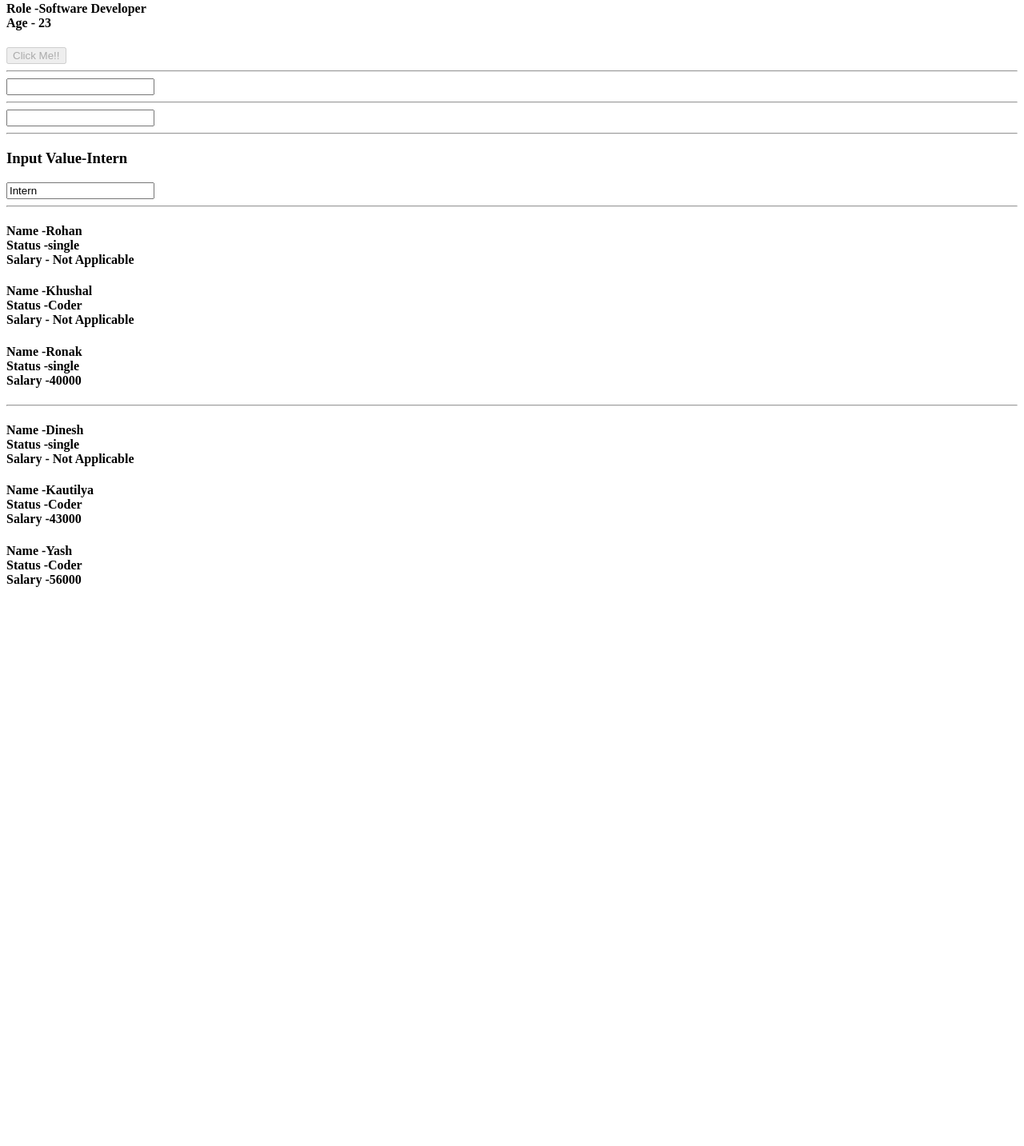
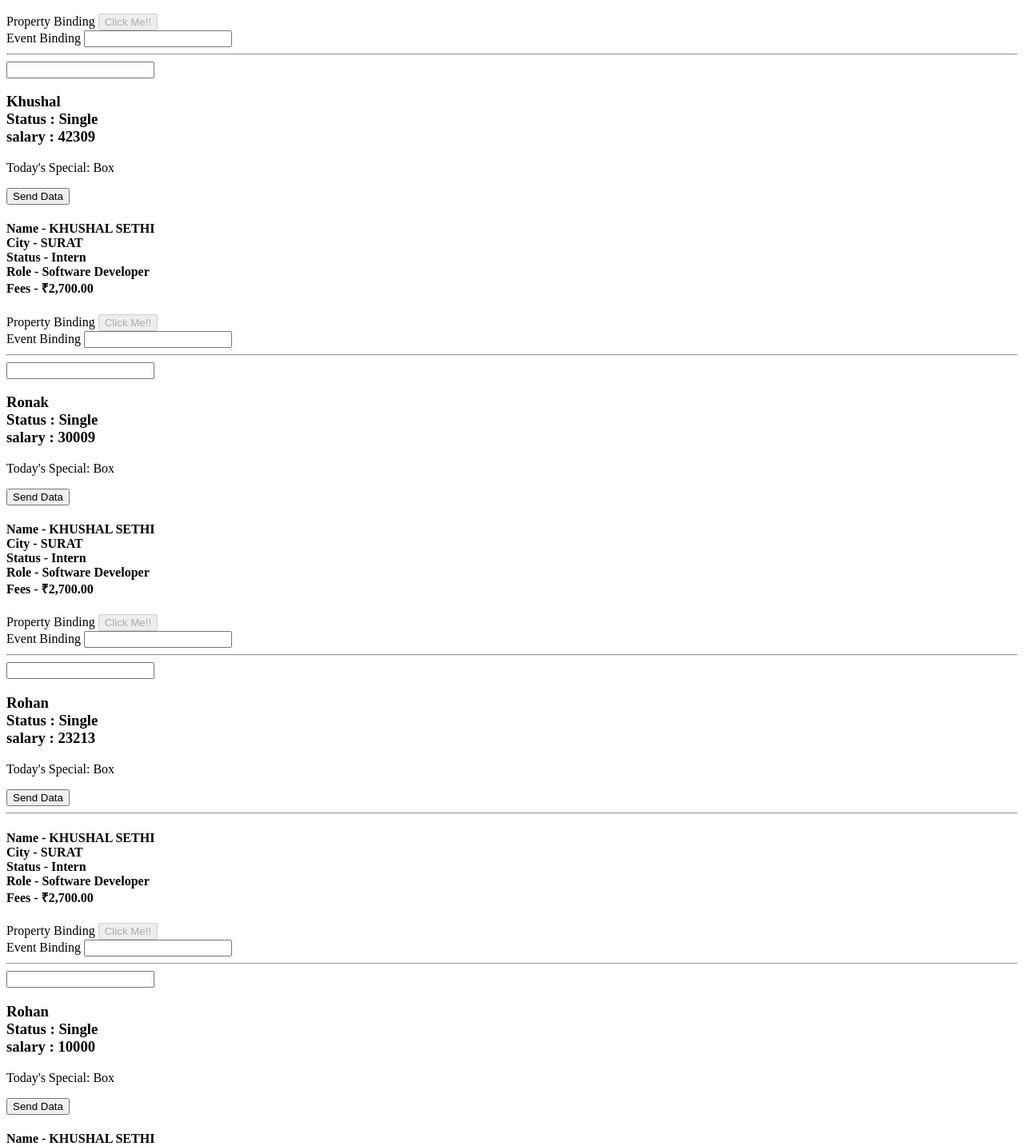
Before and after one commit to khushal-innovatemr/Angular-Learning, an Angular app: page / in a window 1280 px wide. Shown: the part 120-1553 px from the top of the page at 80% size. Before the commit the page ends 875 px from the top, so only its background shows below. Built offline with nearby package versions, Linux system fonts and the light colour scheme.

Commit message:
output and Pipes

```diff
--- a/src/app/app.component.html
+++ b/src/app/app.component.html
@@ -1 +1,11 @@
-<app-user-profile></app-user-profile>
+<app-user-profile names = "Khushal" isSingle = "true" salary = "42309"></app-user-profile>
+<app-user-profile names = "Ronak" isSingle = "true" salary = "30009"></app-user-profile>
+<app-user-profile names = "Rohan" isSingle = "true" salary = "23213    "></app-user-profile>
+<hr>
+<app-user-profile
+    *ngFor = "let u of users"
+    [names] = "u.name"
+    [isSingle] = "u.isSingle"
+    (myEvent) = "recievedData($event)"
+    [salary]= "u.salary">
+</app-user-profile>
--- a/src/app/app.component.ts
+++ b/src/app/app.component.ts
@@ -1,14 +1,27 @@
+import { CommonModule } from '@angular/common';
 import { Component } from '@angular/core';
 import { RouterOutlet } from '@angular/router';
+import { User } from '../models/user';
 import { UserProfileComponent } from './components/user-profile/user-profile.component';
 
 @Component({
   selector: 'app-root',
   standalone: true,
-  imports: [RouterOutlet,UserProfileComponent],
+  imports: [RouterOutlet,UserProfileComponent,CommonModule],
   templateUrl: './app.component.html',
   styleUrl: './app.component.css'
 })
 export class AppComponent {
+  users = [
+    {name:"Rohan",isSingle:true,salary:10000},
+    {name:"Khushal",isSingle:false,salary:20000},
+    {name:"Ronak",isSingle:true,salary:40000},
+  ]
   title = 'one';
+  recievedData(e:User){
+    console.log(e);
+
+    const index = this.users.findIndex(user =>user.name == e.name)
+    this.users[index].salary = e.newSalary
+  }
 }
--- a/src/app/components/user-profile/user-profile.component.html
+++ b/src/app/components/user-profile/user-profile.component.html
@@ -1,70 +1,86 @@
-
-<h2>Welcome to Innovate MR! </h2>
 <h4>
-    Name -{{name}}<br>
-    City -{{city.toUpperCase()}}<br>
-    Status -{{status}}<br>
-    Role -{{company}}<br>
-    Age - {{age}}<br>
+    Name - {{name |uppercase}}<br>
+    City - {{city.toUpperCase()}}<br>
+    Status - {{status}}<br>
+    Role - {{company}}<br>
+    Fees - {{fees|currency:"INR"}}<br>
 </h4>
 
-<!-- //Property Binding -->
 
-<!-- Typescript code can be Written as [] after this-->
+Property Binding
+<button [disabled]="isBtnDisabled">Click Me!!</button><br>
 
-<button [disabled] = "isBtnDisabled">Click Me!!</button><br>
+ Event Binding
+<input type="text" (input)="onChange()"><br>
 <hr>
+<input type="text" (input)="onChain($event)"><br>
 
-<!-- Event Binding-->
+<!-- 2 Way Binding -->
+<!-- <h3>Out Value - {{inputVal}}</h3> -->
+<!-- <input type="text" [value]="inputVal" (input)="onChain($event)"><hr> -->
 
-<input type = "text" (input) = "onChange()"><br>
-<hr>
-<input type = "text" (input) = "onChain($event)"><br>
-<hr>
+<!-- shorter code using ngModel -->
+<!-- <h3>Input Value - {{inputVal}}</h3> -->
+<!-- <input type="text" [(ngModel)]="inputVal"> -->
 
-<!--2 Way Binding-->
-
-<!-- <h3>Out Value-{{inputVal}}</h3> -->
-<!-- <input type = "text" [value] = "inputVal" (input) = "onChain($event)"><hr> -->
-
-<!-- shorter code-->
-<h3>Input Value-{{inputVal}}</h3>
-<input type = "text" [(ngModel)] = "inputVal"><hr>
-
-<!-- //control flow statements(if-for) -->
-<div>
-    @for(intern of users;track intern.name){
-        @if(intern.salary >20000){
-
+<!-- control flow statements(if-for) -->
+<!-- <div>
+    @for(intern of users; track intern.name) {
+        @if(intern.salary > 20000) {
             <h4>
-                Name -{{intern.name}}<br>
-                Status -{{intern.isSingle? "single" : "Coder"}}<br>
-                Salary -{{intern.salary}}
+                Name - {{intern.name}}<br>
+                Status - {{intern.isSingle ? "single" : "Coder"}}<br>
+                Salary - {{intern.salary}}
             </h4>
-        }
-        @else{
+        } @else {
             <h4>
-                Name -{{intern.name}}<br>
-                Status -{{intern.isSingle? "single" : "Coder"}}<br>
+                Name - {{intern.name}}<br>
+                Status - {{intern.isSingle ? "single" : "Coder"}}<br>
                 Salary - Not Applicable
             </h4>
         }
     }
-</div>
-<hr>
+</div> -->
 
-<!-- Structure Directives -->
-<div *ngFor = "let intern of interns">
-        <h4 *ngIf = "intern.salary >42000; else elseBlock">
-                Name -{{intern.name}}<br>
-                Status -{{intern.isSingle? "single" : "Coder"}}<br>
-                Salary -{{intern.salary}}
+<!-- Structure Directives
+<div *ngFor="let intern of interns">
+    <h4 *ngIf="intern.salary > 42000; else elseBlock">
+        Name - {{intern.name}}<br>
+        Status - {{intern.isSingle ? "single" : "Coder"}}<br>
+        Salary - {{intern.salary}}
     </h4>
     <ng-template #elseBlock>
         <h4>
-                Name -{{intern.name}}<br>
-                Status -{{intern.isSingle? "single" : "Coder"}}<br>
+            Name - {{intern.name}}<br>
+            Status - {{intern.isSingle ? "single" : "Coder"}}<br>
             Salary - Not Applicable
         </h4>
     </ng-template>
+</div> -->
+
+<div *ngFor="let intern of users">
+    @switch(intern.salary) {
+        @case(30000) {
+            <div>
+                {{intern.isSingle}}<hr>
             </div>
+        }
+        @case(43000) {
+            <div>
+                <h3>
+                    {{intern.name}}
+                </h3>
+            </div>
+        }
+    }
+</div>
+
+<h3>
+    {{nam_e}}<br>
+    Status {{isSingle ? ": Single" : "Coder"}}<br>
+    salary : {{salary}}<br>
+</h3>
+<p>
+    Today's Special: {{item}}<br>
+</p>
+<button (click)="sendData()">Send Data</button>
--- a/src/app/components/user-profile/user-profile.component.ts
+++ b/src/app/components/user-profile/user-profile.component.ts
@@ -1,11 +1,16 @@
 import { CommonModule } from '@angular/common';
-import { Component } from '@angular/core';
+import { booleanAttribute, Component, Input, numberAttribute, Output, EventEmitter } from '@angular/core';
 import { FormsModule } from '@angular/forms';
+import { User } from '../../../models/user';
+
+function formatName(value: string) {
+  return "" + value;
+}
 
 @Component({
   selector: 'app-user-profile',
   standalone: true,
-  imports: [FormsModule,CommonModule],
+  imports: [FormsModule, CommonModule],
   templateUrl: './user-profile.component.html',
   styleUrl: './user-profile.component.css'
 })
@@ -15,29 +20,38 @@ export class UserProfileComponent {
   city = "Surat"
   company = "Software Developer"
   age = "23"
+  fees = "2700"
   isBtnDisabled = true
   inputVal = "Intern"
 
   users = [
-    {name:"Rohan",isSingle:true,salary:10000},
-    {name:"Khushal",isSingle:false,salary:20000},
-    {name:"Ronak",isSingle:true,salary:40000},
-
-  ]
-  interns = [
-    {name:"Dinesh",isSingle:true,salary:30000},
-    {name:"Kautilya",isSingle:false,salary:43000},
-    {name:"Yash",isSingle:false,salary:56000},
-
+    { name: "Rohan", isSingle: true, salary: 10000 },
+    { name: "Khushal", isSingle: false, salary: 20000 },
+    { name: "Ronak", isSingle: true, salary: 40000 },
   ]
 
-  onChange(){
+  interns = [
+    { name: "Dinesh", isSingle: true, salary: 30000 },
+    { name: "Kautilya", isSingle: false, salary: 43000 },
+    { name: "Yash", isSingle: false, salary: 56000 },
+  ]
+
+  onChange() {
     console.log("called")
   }
 
-  onChain(e:Event){
+  onChain(e: Event) {
     const value = (e.target as HTMLInputElement).value
     this.inputVal = value;
+  }
 
+  @Input({ alias: "names", transform: formatName }) nam_e = "";
+  @Input({ transform: booleanAttribute }) isSingle!: boolean;
+  @Input({ transform: numberAttribute }) salary!: number;
+  @Input() item = 'Box';
+
+  @Output() myEvent = new EventEmitter<User>()
+  sendData() {
+    this.myEvent.emit({ name: this.nam_e, newSalary: 76884 })
   }
 }
--- /dev/null
+++ b/src/models/user.ts
@@ -0,0 +1 @@
+export type User = {name:string,newSalary:number}
```
Also changed, not shown: src/app/pipes/countrycode.pipe.ts (added, +13 -0 lines), 1 other file (tests, documents, lock files or other folders). Lines whose indentation alone changed are shown as unchanged.
